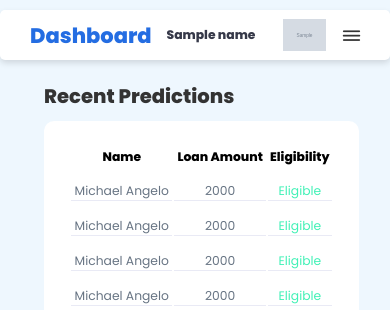
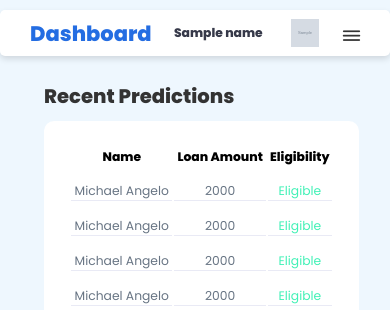
Before and after one commit to RychidM/loangenie, a Flask app: template loangenie/templates/dashboard.html in a window 390 px wide. Shown: the top 310 px of the page. Run offline with Flask 2, Linux system fonts and the light colour scheme; the template is opened without the code that fills it: most values are stand-ins (such as "Sample title", 1, 10 or a date in 2020); grey boxes marked "Sample" are stand-in pictures; parts of the project's set-up code (start-up, migrations or seed data) failed here and were passed over; some libraries are stand-ins or nearby versions.

Commit message:
version 2

```diff
--- a/loangenie/static/css/dashboard.css
+++ b/loangenie/static/css/dashboard.css
@@ -412,6 +412,7 @@ main .recent-predictions a{
 
 .icon-pro img{
     height: 32px;
+    width: 32px;
 }
 
 .right .eli-Title h2{
@@ -683,9 +684,14 @@ main .recent-predictions a{
     }
 
     .header h1{
-        margin-top: 5px;
+        margin-top: 3px;
         margin-left: 20px;
         font-size: 1.5rem;
     }
 
+    .icon-pro img{
+        height: 28px;
+        width: 28px;
+    }
+
 }
--- a/loangenie/templates/home.html
+++ b/loangenie/templates/home.html
@@ -70,7 +70,7 @@
         <div class="land-page">
             <div class="left-side">
                 <h3>Check your<br> loan eligibility in seconds</h3><br>
-                <p>The fasters way to check how likely you are to get a loan <br>
+                <p>The fasters way to check how likely<br> you are to get a loan
                      Sign in to get started now</p><br><br>
                      <a href="{{ url_for('users.register') }}" id="getStartedBtn"">Get Started</a>
             </div>
```
